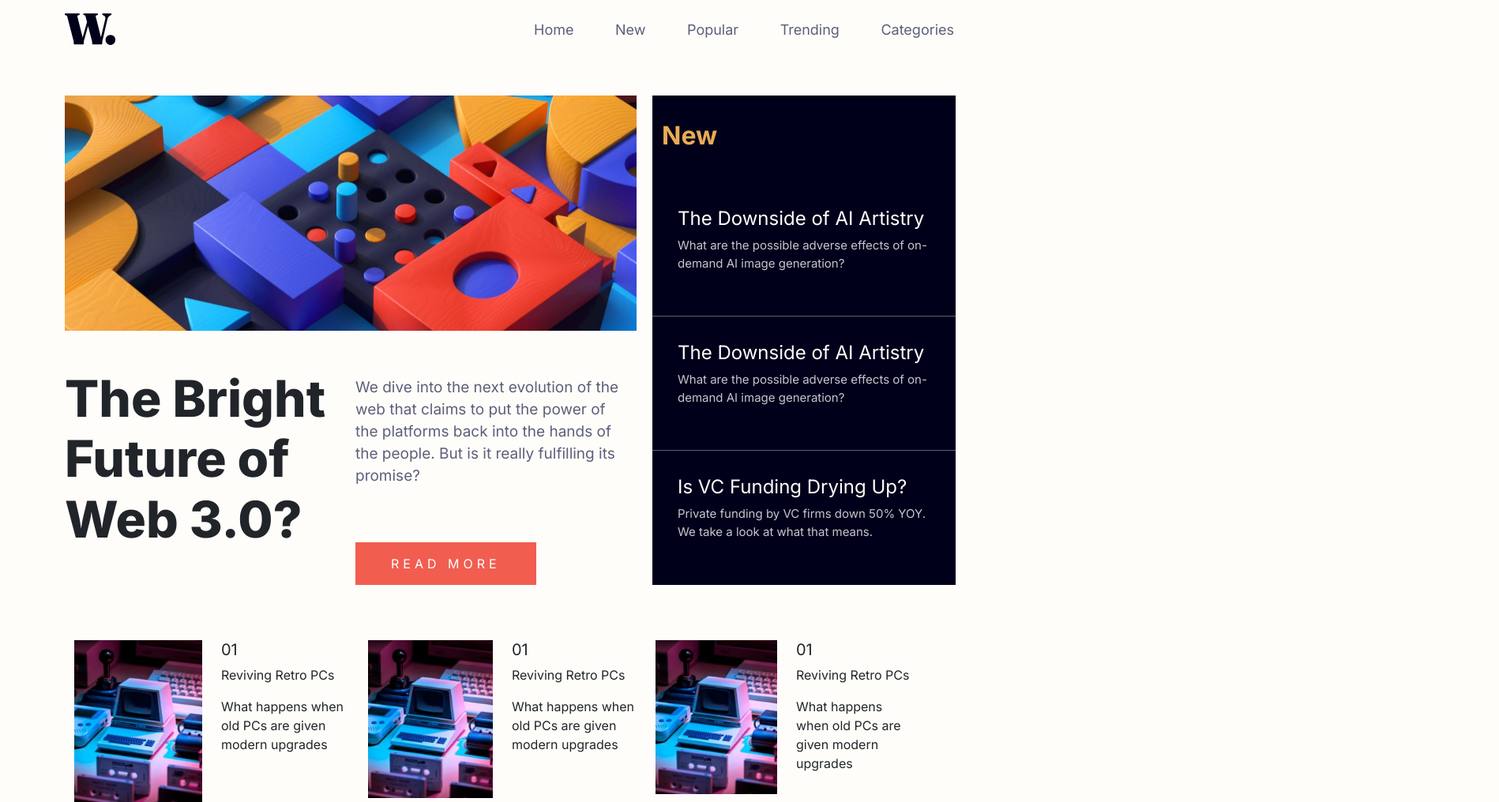
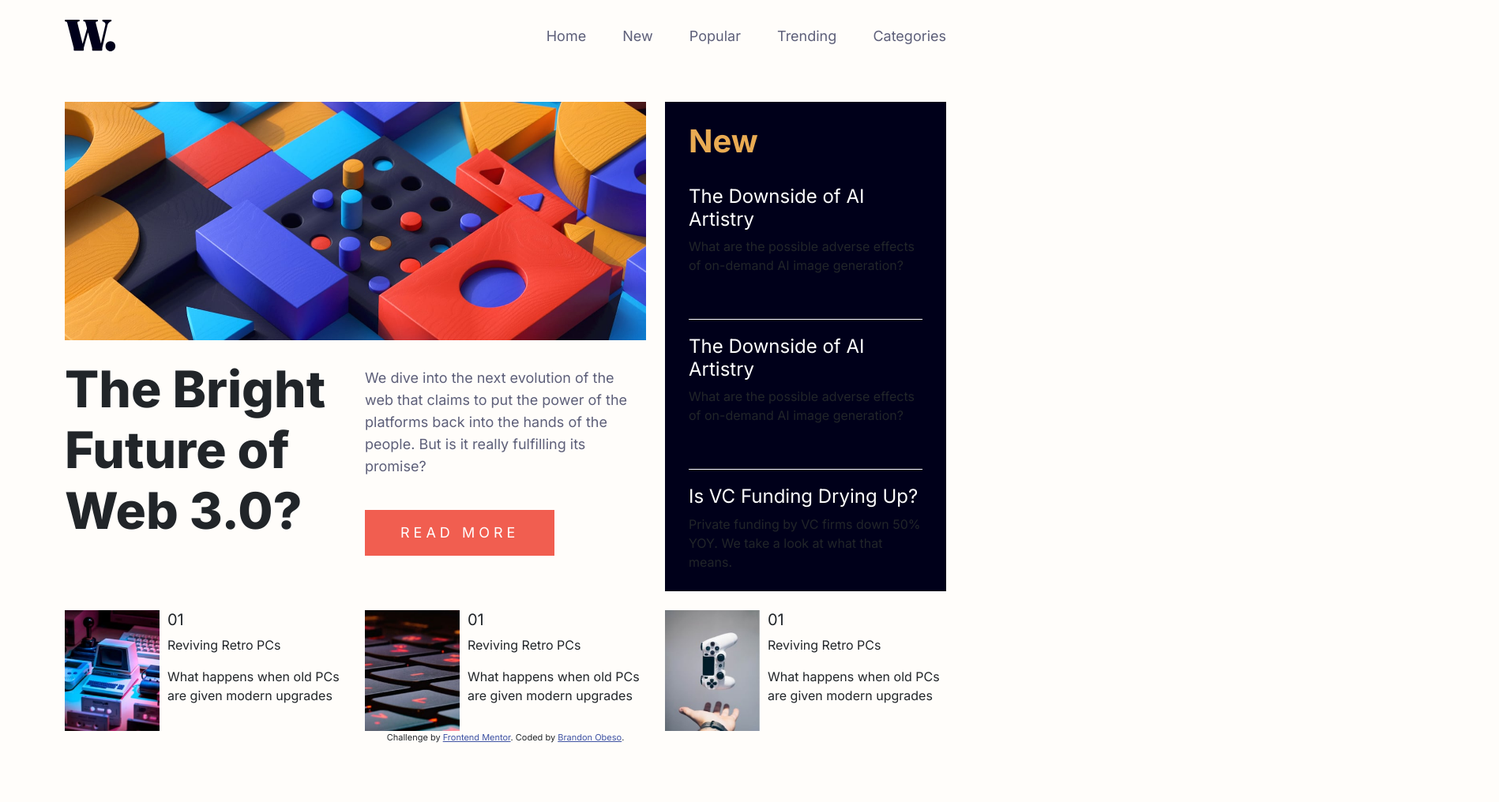
Before and after one commit to Brandon-O95/frontendmentor, a plain HTML site: page news-homepage-main/index.html in a window 1280 px wide. Shown: the part 79-1095 px from the top of the page at 79% size, 1898 px wide, since content can reach past the window. After the commit the page ends 1021 px from the top, so only its background shows below. Drawn offline with nearby package versions, Linux system fonts and the light colour scheme.

Commit message:
fixed-grid-layout

```diff
--- a/news-homepage-main/app.css
+++ b/news-homepage-main/app.css
@@ -19,12 +19,17 @@ h2 {
   color: hsl(35, 77%, 62%);
   align-self: flex-start;
   font-weight: 600;
-  padding: 2rem;
+  padding: 1rem 0 1.5rem 0;
+  font-size: 40px;
 }
 
 h4 {
   color: white;
 }
+
+/* p {
+  font-size: 15px;
+} */
 
 button {
   background-color: hsl(5, 85%, 63%);
@@ -42,10 +47,6 @@ button {
   display: flex;
   justify-content: space-between;
   align-items: center;
-  margin-left: 60px;
-  margin-right: 60px;
-  padding: 0 10px;
-  padding-right: 0;
   margin-top: 6rem;
   padding-bottom: 4rem;
 }
@@ -54,7 +55,7 @@ button {
   text-decoration: none;
   color: hsl(236, 13%, 42%);
   font-size: 18px;
-  padding: 1.5rem;
+  padding: 1.3rem;
 }
 
 
@@ -72,13 +73,71 @@ main {
   flex: 1;
 }
 
-main > article {
+.grid-sections {
   display: grid;
-  height: auto;
-  grid-template-columns:1fr .5fr;
+  grid-template-columns: repeat(3, 1fr);
+  gap: 1.5rem;
 }
 
-.image-header-section {
+.header-img-section {
+  grid-column: span 2;
+}
+
+.main-title-section {
+  grid-column-start: 1;
+}
+
+.news-section {
+  grid-column-start: 3;
+  grid-row-start: 1;
+  grid-row-end: 3;
+  background-color: hsl(240, 100%, 5%);
+  margin-left: 0;
+  height: auto;
+}
+
+.news-articles {
+  display: flex;
+  flex-direction: column;
+  justify-content: space-around;
+  height: 100%;
+  padding-left: 30px;
+  padding-right: 30px;
+}
+
+.sub-img {
+  width: 120px;
+  margin-right: 10px;
+}
+
+.text-card {
+  border-bottom: 1px solid white;
+  padding-bottom: 40px;
+}
+
+.text-card:last-child {
+  border-bottom: none;
+  padding-bottom: 0;
+}
+
+.sub-title-section {
+  color: hsl(236, 13%, 42%);
+  line-height: 28px;
+  font-size: 18px;
+  margin-bottom: 45px;
+  margin-top: 10px;
+}
+
+
+.article-card {
+  display: flex;
+}
+
+.card-three {
+
+}
+
+/* .image-header-section {
   padding-right: 20px;
 }
 
@@ -118,15 +177,10 @@ main > article {
 
 /* Footer Articles */
 
-.related-articles-section {
+/* .related-articles-section {
   height: auto;
   width: 100%;
   display: flex;
   justify-content: space-evenly;
   margin-top: 70px;
-}
-
-.article-card {
-  flex-wrap: nowrap;
-  flex-grow: 1;
-}
+} */
--- a/news-homepage-main/index.html
+++ b/news-homepage-main/index.html
@@ -17,7 +17,7 @@
 
  <!-- Navbar hamburger Menu -->
 
-    <header class="container-fluid">
+    <header class="container">
       <nav class="navbar">
         <div class="brand-logo">
           <img src="logo.svg" alt="Sites Logo">
@@ -42,78 +42,81 @@
 
     <!-- Main Content -->
 
-    <main class="container">
-      <article>
-        <div class="row image-header-section article-section">
-            <img class="col img-fluid main-header-img" src="assets/images/image-web-3-desktop.jpg" alt="multiple blocks and shapes in various colors">
-            <div class="row sub-sections pe-0">
-              <div class="col pt-5">
+    <main class="container grid-sections">
+
+      <article class="header-img-section">
+        <img class="img-fluid" src="assets/images/image-web-3-desktop.jpg" alt="">
+      </article>
+
+      <article class="main-title-section grid-item">
+        <div class="">
           <h1>The Bright Future of Web 3.0?</h1>
         </div>
-              <div class="col pt-5">
-                <p class="main-question">We dive into the next evolution of the web that claims to put the power of the platforms back into the hands of the people. But is it really fulfilling its promise?</p>
+      </article>
+
+      <article class="sub-title-section grid-item">
+        <div>
+          <p>We dive into the next evolution of the web that claims to put the power of the platforms back into the hands of the people. But is it really fulfilling its promise?</p>
           <button type="button">READ MORE</button>
         </div>
-            </div>
-        </div>
+      </article>
 
-        <div class="row new-articles-section article-section">
+      <article class="news-section grid-item">
+        <div class="news-articles">
+          <div class="text-card">
             <h2>New</h2>
-          <div class="col text-card">
             <h4>The Downside of AI Artistry</h4>
             <p class="sub-text">What are the possible adverse effects of on-demand AI image generation?</p>
           </div>
-          <div class="col text-card">
+          <div class="text-card">
             <h4>The Downside of AI Artistry</h4>
             <p class="sub-text">What are the possible adverse effects of on-demand AI image generation?</p>
           </div>
-          <div class="col text-card">
+          <div class="text-card">
             <h4>Is VC Funding Drying Up?</h4>
             <p class="sub-text">Private funding by VC firms down 50% YOY. We take a look at what that means.</p>
           </div>
         </div>
-
       </article>
 
-      <div class="container related-articles-section">
-        <div class="row article-card">
-          <div class="col-lg-2">
-            <img class="img-fluid" src="image-retro-pcs.jpg" alt="">
-          </div>
-          <div class="col-lg-2">
+      <article class="grid-item">
+        <div class="article-card">
+            <img class="sub-img img-fluid" src="assets/images/image-retro-pcs.jpg" alt="">
+            <div>
               <h5>01</h5>
               <p>Reviving Retro PCs</p>
               <p>What happens when old PCs are given modern upgrades</p>
             </div>
+        </div>
+      </article>
 
-          <div class="row article-card">
-            <div class="col-lg-2">
-              <img class="img-fluid" src="image-retro-pcs.jpg" alt="">
-            </div>
-            <div class="col-lg-2">
+      <article class="grid-item">
+        <div class="article-card">
+            <img class="sub-img img-fluid" src="assets/images/image-top-laptops.jpg" alt="">
+            <div>
               <h5>01</h5>
               <p>Reviving Retro PCs</p>
               <p>What happens when old PCs are given modern upgrades</p>
             </div>
+        </div>
+      </article>
 
-            <div class="row article-card">
-              <div class="col-lg-2">
-                <img class="img-fluid" src="image-retro-pcs.jpg" alt="">
-              </div>
-              <div class="col-lg-2">
+      <article class="grid-item">
+        <div class="article-card card-three">
+            <img class="sub-img img-fluid" src="assets/images/image-gaming-growth.jpg" alt="">
+            <div>
               <h5>01</h5>
               <p>Reviving Retro PCs</p>
               <p>What happens when old PCs are given modern upgrades</p>
             </div>
-
         </div>
-      </div>
+      </article>
     </main>
 
-  <!-- <div class="attribution">
+  <div class="attribution">
     Challenge by <a href="https://www.frontendmentor.io?ref=challenge" target="_blank">Frontend Mentor</a>.
     Coded by <a href="#">Brandon Obeso</a>.
-  </div> -->
+  </div>
 
 <script src="https://cdn.jsdelivr.net/npm/@popperjs/core@2.11.6/dist/umd/popper.min.js" integrity="sha384-oBqDVmMz9ATKxIep9tiCxS/Z9fNfEXiDAYTujMAeBAsjFuCZSmKbSSUnQlmh/jp3" crossorigin="anonymous"></script>
 <script src="https://cdn.jsdelivr.net/npm/bootstrap@5.2.2/dist/js/bootstrap.min.js" integrity="sha384-IDwe1+LCz02ROU9k972gdyvl+AESN10+x7tBKgc9I5HFtuNz0wWnPclzo6p9vxnk" crossorigin="anonymous"></script>
```
Also changed, not shown: news-homepage-main/assets/images/image-retro-pcs.jpg (renamed from news-homepage-main/image-retro-pcs.jpg). Lines whose indentation alone changed are shown as unchanged.
